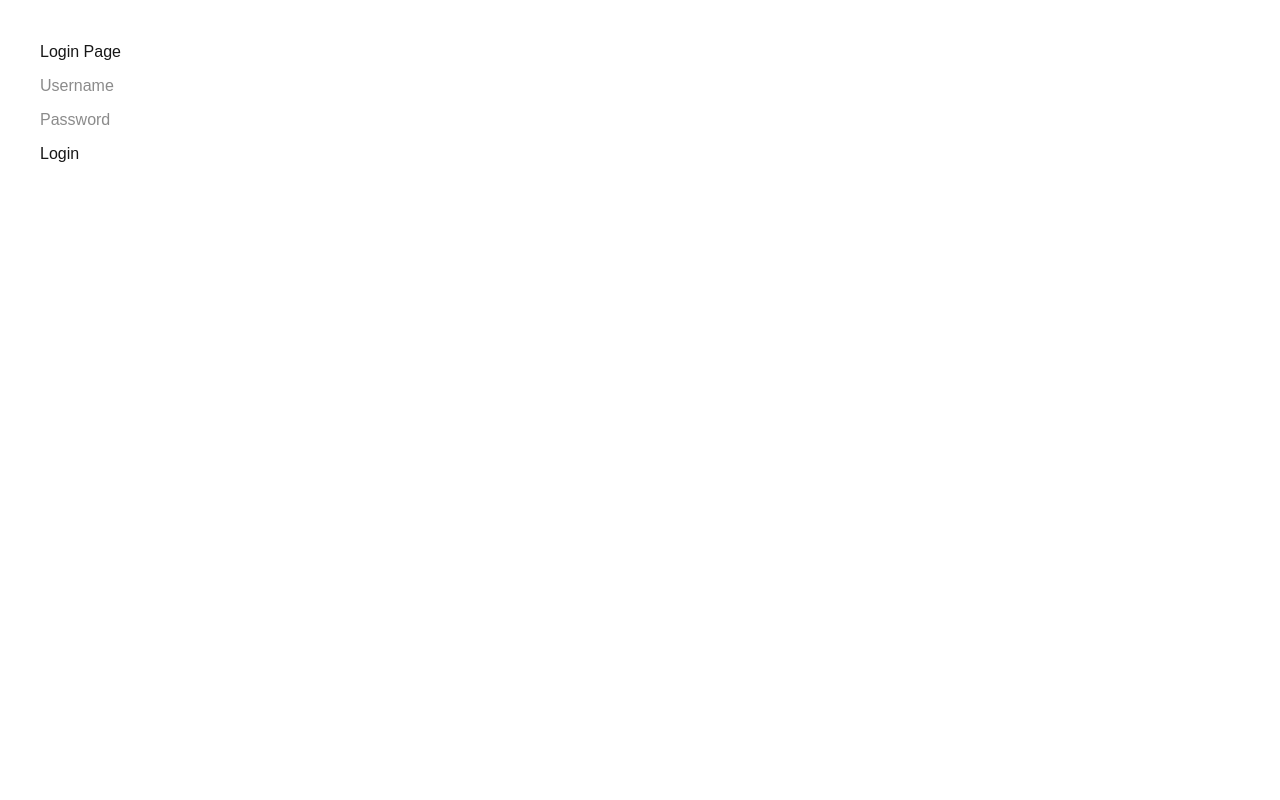
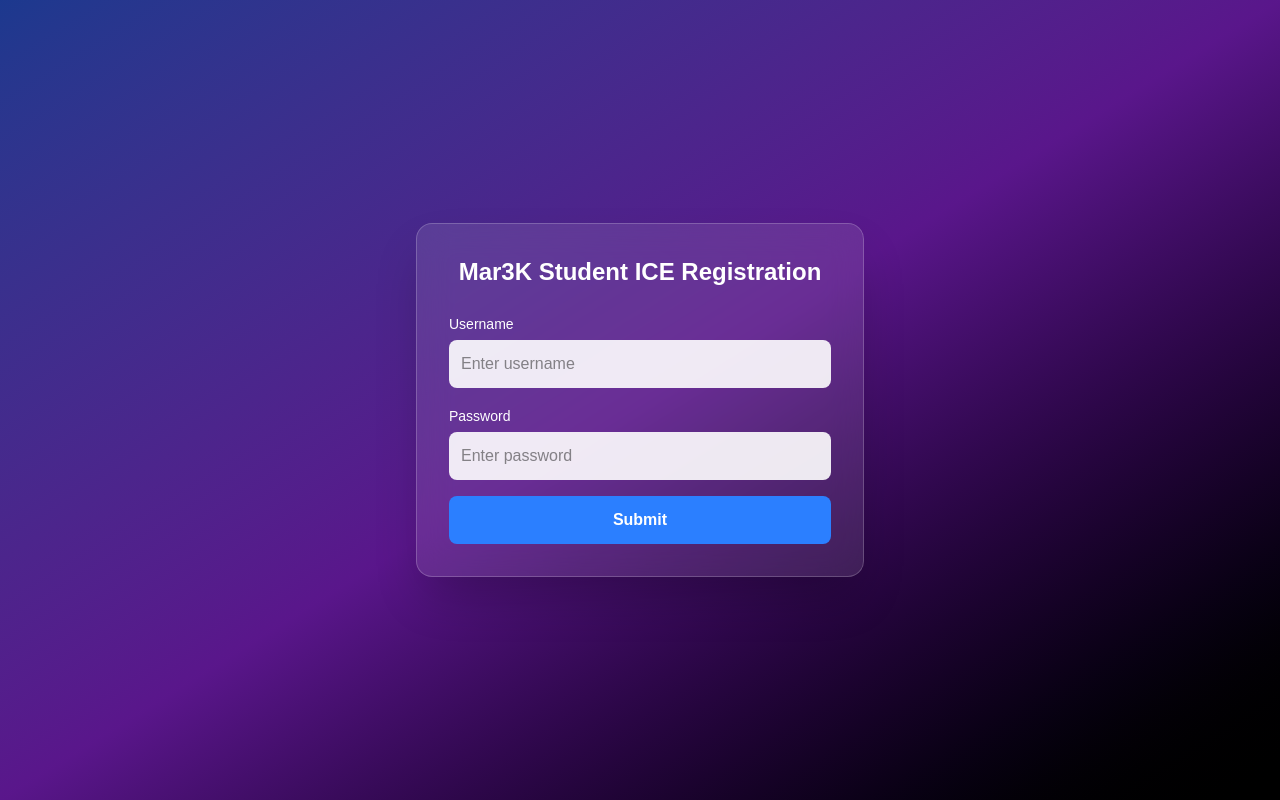
Before and after one commit to subasris/login-system, a Next.js app: page / in a window 1280 px wide. Built offline with nearby package versions, Linux system fonts and the light colour scheme.

Commit message:
page.tsx update

```diff
--- a/app/page.tsx
+++ b/app/page.tsx
@@ -9,7 +9,7 @@ export default function Home() {
   const [loading, setLoading] = useState(false);
 
   const handleSubmit = async (e: React.FormEvent) => {
-    e.preventDefault(); // prevents page refresh
+    e.preventDefault();
     setLoading(true);
     setMessage("");
 
@@ -25,9 +25,9 @@ export default function Home() {
       const data = await res.json();
 
       if (res.ok && data.message === "Login success") {
-        setMessage("✅ Login successful!");
+        setMessage("✅ " + data.message);
       } else {
-        setMessage("❌ Invalid username or password");
+        setMessage("❌ " + (data.message || "Invalid credentials"));
       }
     } catch (error) {
       setMessage("⚠️ Something went wrong");
@@ -37,36 +37,58 @@ export default function Home() {
   };
 
   return (
-    <div style={{ padding: 40 }}>
-      <h1>Login Page</h1>
+    <div className="min-h-screen flex items-center justify-center bg-gradient-to-br from-blue-900 via-purple-900 to-black">
+      <div className="bg-white/10 backdrop-blur-lg p-8 rounded-2xl shadow-2xl w-full max-w-md border border-white/20">
 
-      <form onSubmit={handleSubmit}>
+        {/* Heading */}
+        <h1 className="text-2xl font-bold text-center text-white mb-6">
+          Mar3K Student ICE Registration
+        </h1>
+
+        {/* Form */}
+        <form onSubmit={handleSubmit} className="flex flex-col gap-4">
+
+          {/* Username */}
+          <div>
+            <label className="text-white text-sm">Username</label>
             <input
-          placeholder="Username"
+              type="text"
+              placeholder="Enter username"
               value={username}
               onChange={(e) => setUsername(e.target.value)}
-          style={{ display: "block", margin: "10px 0" }}
+              className="w-full p-3 rounded-lg mt-1 bg-white/90 outline-none"
             />
+          </div>
 
+          {/* Password */}
+          <div>
+            <label className="text-white text-sm">Password</label>
             <input
               type="password"
-          placeholder="Password"
+              placeholder="Enter password"
               value={password}
               onChange={(e) => setPassword(e.target.value)}
-          style={{ display: "block", margin: "10px 0" }}
+              className="w-full p-3 rounded-lg mt-1 bg-white/90 outline-none"
             />
+          </div>
 
-        <button type="submit" disabled={loading}>
-          {loading ? "Checking..." : "Login"}
+          {/* Button */}
+          <button
+            type="submit"
+            disabled={loading}
+            className="bg-blue-500 hover:bg-blue-600 text-white font-semibold p-3 rounded-lg transition"
+          >
+            {loading ? "Checking..." : "Submit"}
           </button>
         </form>
 
-      {/* Result message */}
+        {/* Message */}
         {message && (
-        <p style={{ marginTop: 20, fontWeight: "bold" }}>
+          <p className="text-center mt-4 text-white font-medium">
             {message}
           </p>
         )}
       </div>
+    </div>
   );
 }
```
Lines whose indentation alone changed are shown as unchanged.
